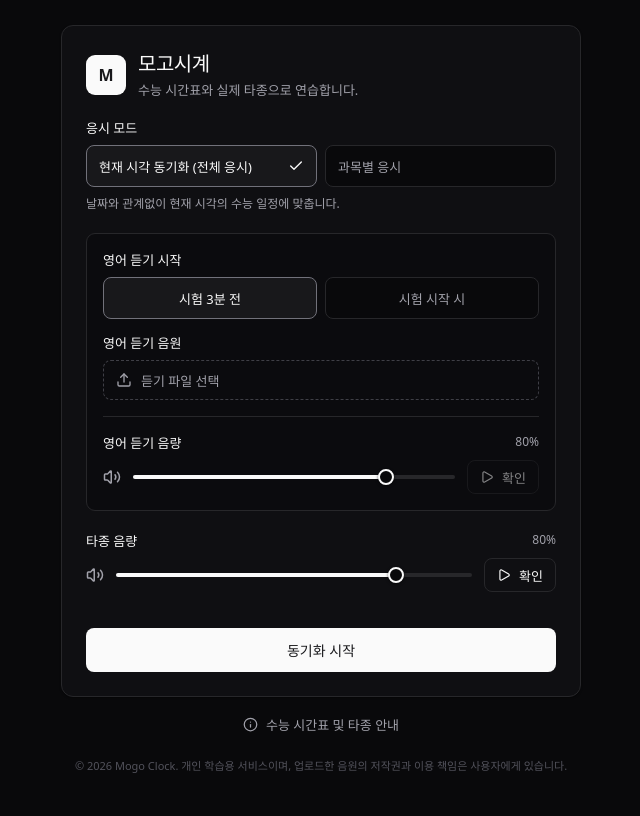
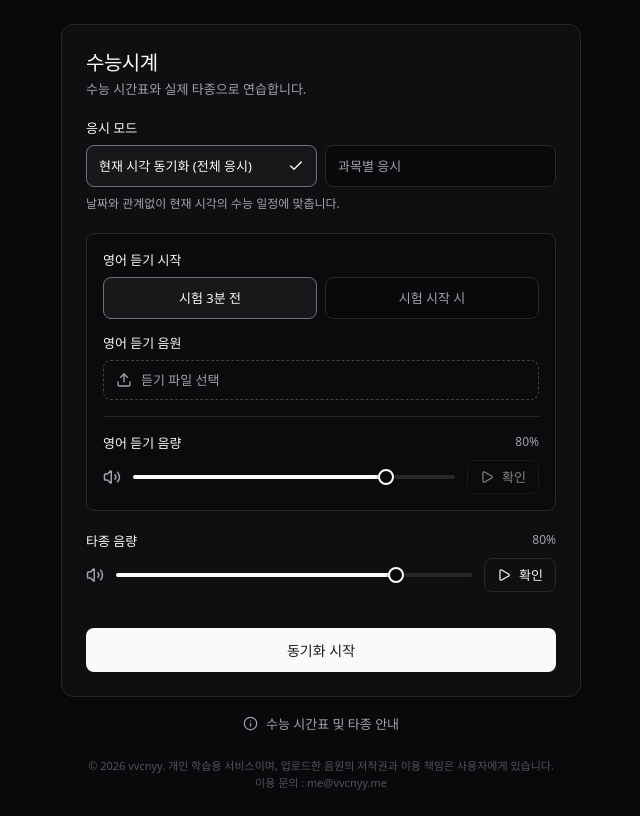
Before and after one commit to vvcnyy/csat-clock, a React (Vite) app: page / in a window 1280 px wide. Shown: the whole page, without its empty margins (319-959 px from the left). Built offline with nearby package versions, Linux system fonts and the light colour scheme.

Commit message:
inital commit

```diff
--- a/index.html
+++ b/index.html
@@ -4,7 +4,7 @@
     <meta charset="UTF-8" />
     <meta name="viewport" content="width=device-width, initial-scale=1.0" />
     <meta name="theme-color" content="#080808" />
-    <title>모고시계</title>
+    <title>수능시계</title>
   </head>
   <body>
     <div id="root"></div>
--- a/src/components/LandingPage.tsx
+++ b/src/components/LandingPage.tsx
@@ -70,9 +70,8 @@ export function LandingPage({
     <main className="landing">
       <Card className="setup-card">
         <CardHeader>
-          <div className="brand-mark">M</div>
           <div>
-            <CardTitle>모고시계</CardTitle>
+            <CardTitle>수능시계</CardTitle>
             <CardDescription>수능 시간표와 실제 타종으로 연습합니다.</CardDescription>
           </div>
         </CardHeader>
@@ -203,8 +202,10 @@ export function LandingPage({
 
       <ScheduleInfoDialog />
       <footer className="copyright">
-        © 2026 Mogo Clock. 개인 학습용 서비스이며, 업로드한 음원의 저작권과
+        © 2026 vvcnyy. 개인 학습용 서비스이며, 업로드한 음원의 저작권과
         이용 책임은 사용자에게 있습니다.
+        <br/>
+        이용 문의 : me@vvcnyy.me
       </footer>
     </main>
   );
```
